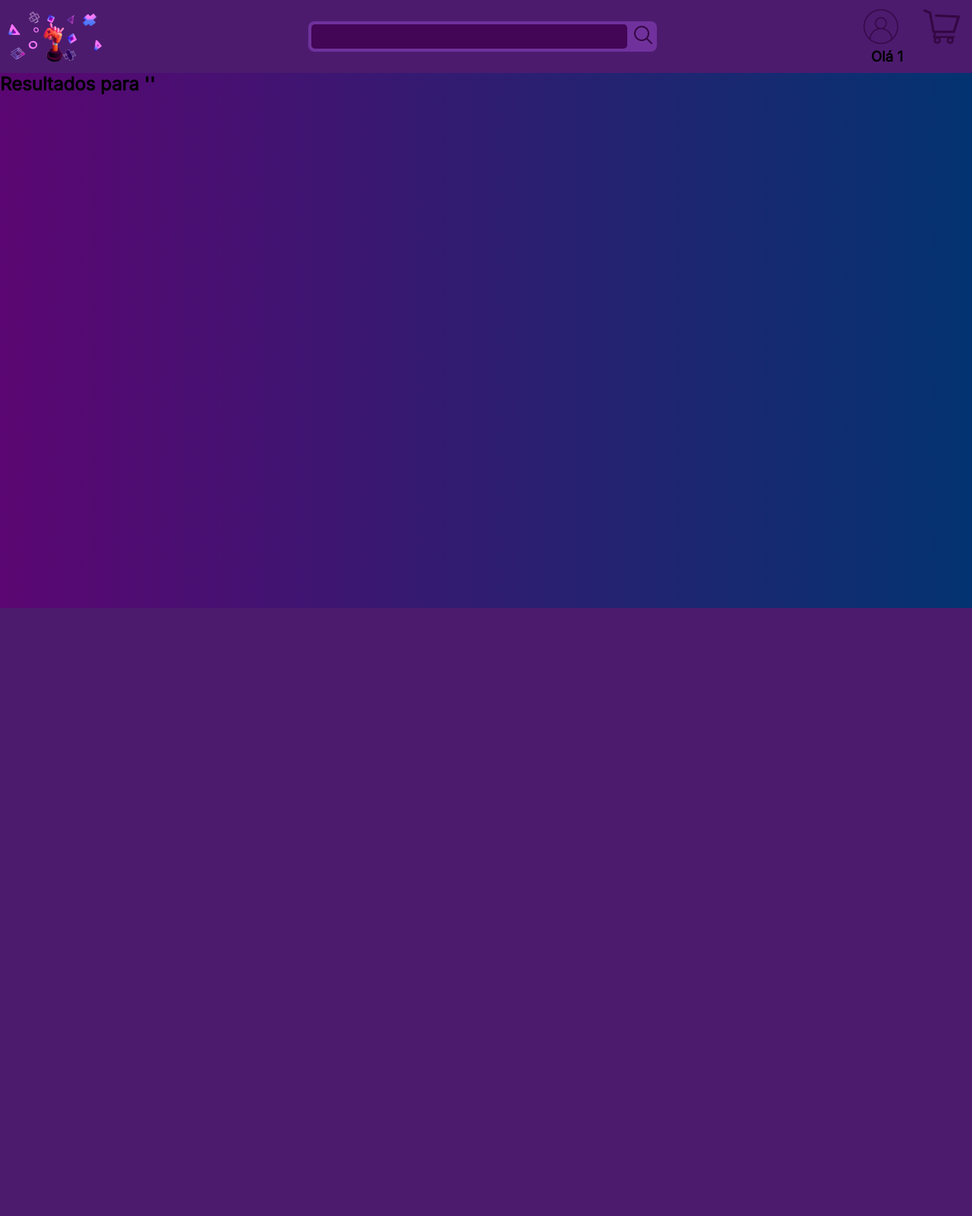
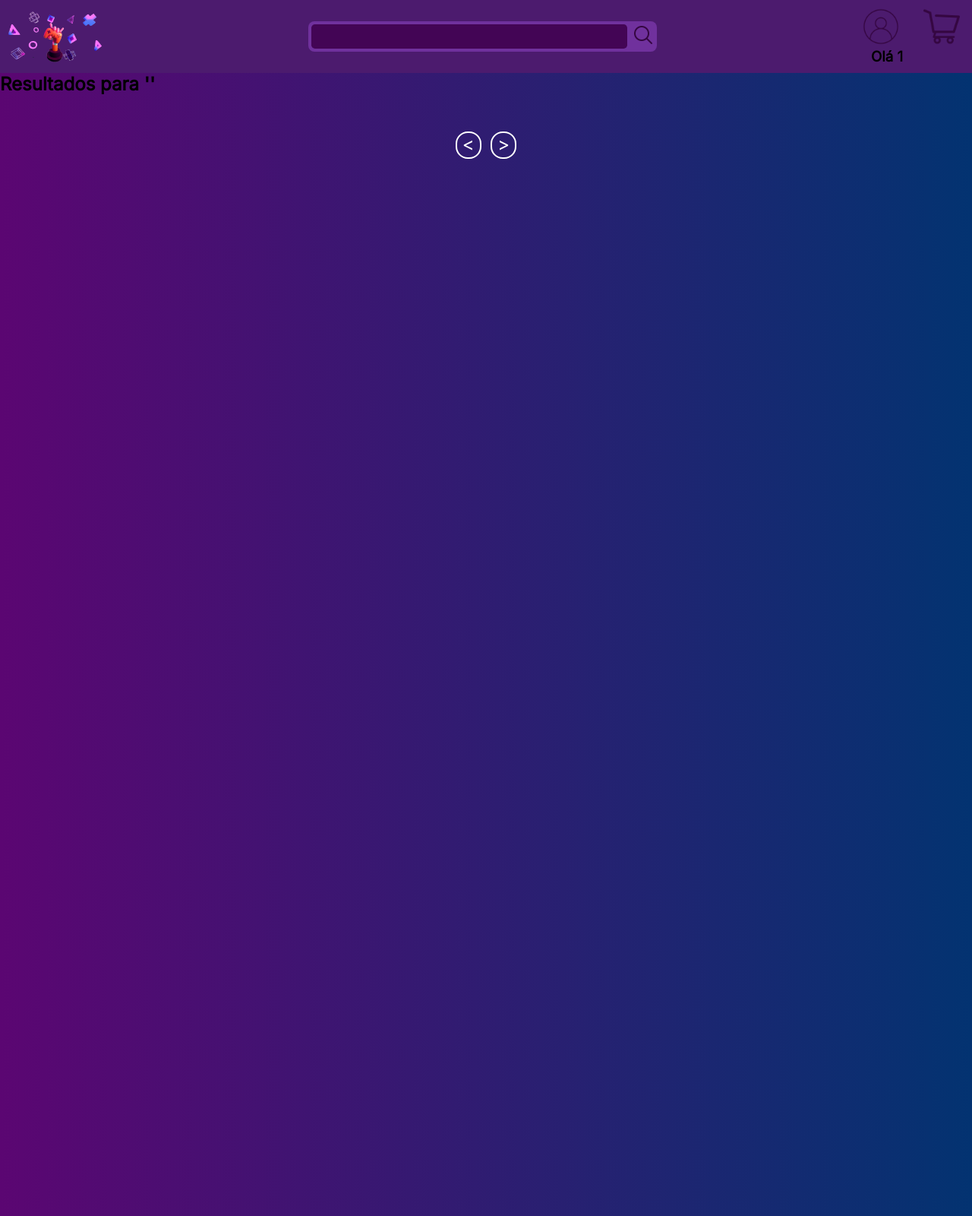
Before and after one commit to PedroCavallaro/Game-Ecommerce, a PHP site: page /home.php?username=1 in a window 1280 px wide. Shown: the whole page at 76% size. Before the commit the page ends 800 px from the top, so only its background shows below. Run offline with PHP 8.4, Linux system fonts and the light colour scheme; the visitor is signed in with stand-in values (Sample User, id 1); data that the repository does not hold is empty.

Commit message:
update hoome

```diff
--- a/views/User/style/style.css
+++ b/views/User/style/style.css
@@ -103,7 +103,7 @@ td{
     text-align: center;
 }
 table {
-    border: 2px solid black;
+    /* border: 2px solid black; */
     color: white;
     margin-top: 5px;
     border-collapse:collapse;
--- a/views/dist/home.js
+++ b/views/dist/home.js
@@ -1,5 +1,6 @@
-const shopCartBtn = document.querySelector("#shopCart"), shopCart = document.querySelector(".shop-cart-container"), closeCart = document.querySelector("#arrow-left"), add = document.querySelectorAll(".add"), item = document.querySelector(".item"), carrousel = document.querySelector(".img-carrousel"), covers = document.querySelectorAll(".i");
+const shopCartBtn = document.querySelector("#shopCart"), shopCart = document.querySelector(".shop-cart-container"), closeCart = document.querySelector("#arrow-left"), add = document.querySelectorAll(".add"), item = document.querySelector(".item"), carrousel = document.querySelector(".img-carrousel"), covers = document.querySelectorAll(".i"), card = document.querySelectorAll(".card"), moveBtns = document.querySelectorAll(".move"), checkMove = document.querySelector(".check-move");
 let actionBtns = null;
+let countCard = 0;
 window.addEventListener("load", () => {
     let c = 0;
     if (localStorage.getItem("cart")) {
@@ -15,6 +16,53 @@ window.addEventListener("load", () => {
             carrousel.style.transition = "2s ease";
         }
     }, 1 * 100 * 30);
+    for (let i = 0; i < card.length; i++) {
+        checkMove.innerHTML += ` <div id='${i}' class='check'></div>`;
+    }
+    const buttons = document.querySelectorAll(".check");
+    buttons.forEach((e) => {
+        e.addEventListener('click', () => {
+            document.querySelectorAll(".check").forEach((ele) => {
+                ele.style.backgroundColor = "white";
+            });
+            e.style.backgroundColor = "#330f3c";
+            e.style.transition = "0.2s";
+            countCard = Number(e.id) * 20;
+            card.forEach((ele) => {
+                ele.style.transform = `translate(-${countCard}rem)`;
+                ele.style.transition = "2s ease";
+            });
+            countCard = 0;
+        });
+    });
+});
+moveBtns.forEach((e) => {
+    e.addEventListener("click", () => {
+        console.log(countCard);
+        if (e.id === "left") {
+            countCard -= 20;
+            card.forEach((ele) => {
+                ele.style.transform = `translate(${countCard}rem)`;
+                ele.style.transition = "2s ease";
+            });
+        }
+        else if (e.id === "right") {
+            if (countCard !== 0) {
+                countCard += 20;
+                card.forEach((ele) => {
+                    ele.style.transform = `translate(${countCard}rem)`;
+                    ele.style.transition = "2s ease";
+                });
+            }
+        }
+        if (countCard === (card.length * -20)) {
+            countCard = 0;
+            card.forEach((ele) => {
+                ele.style.transform = `translate(0%)`;
+                ele.style.transition = "2s ease";
+            });
+        }
+    });
 });
 shopCartBtn?.addEventListener('click', () => {
     actionBtns = document.querySelectorAll(".action");
--- a/views/home.php
+++ b/views/home.php
@@ -74,7 +74,7 @@ $search =  isset($_GET["search"]) ? $_GET["search"] : "";
                 </div>";
             }
         ?>
-
+        <section class="products-container">
             <section class="products">
             <?php
 
@@ -96,6 +96,14 @@ $search =  isset($_GET["search"]) ? $_GET["search"] : "";
 
             ?>
             </section>
+        </section>
+        <div class="move-buttons">
+            <input class="move" id="right" type="button" value="<">
+            <div class="check-move">
+
+            </div>
+            <input class="move" id="left" type="button" value=">">
+        </div>
     </main>
     <script type="module" src="./dist/home.js"></script>
 </body>
--- a/views/style/home.css
+++ b/views/style/home.css
@@ -14,6 +14,7 @@ header {
 body {
   overflow-x: hidden;
   background: linear-gradient(to right, #5b0672, #033371);
+  height: 100rem;
 }
 #searchContainer {
   display: flex;
@@ -78,6 +79,7 @@ header > a > img {
     width: 100%;
 }
 .carrousel{
+    box-shadow: 0px 0px 30px 2px rgba(0,0,0,0.75);
     display: flex;
     background-color: black;
     width: 70rem;
@@ -113,24 +115,23 @@ header > a > img {
     position: relative;
 
 }
-#carrousel-game-tittle{
-  position: absolute;
-  color:black;
-  z-index: 999;
-  font-size: 25px;
-  margin-left: 7px;
-  top:1rem;
-}
 .cod{
   visibility: hidden;
 }
-.products {
+.products-container{
 
+  width: 100%;
   display: flex;
   justify-content: center;
   align-items: center;
-  height: 80dvh;
+  margin-top: 2rem;
+}
+.products {
+  width: 60rem;
+  overflow: hidden;
+  display: flex;
   gap: 2rem;
+
 }
 .shop-cart-container{
     display: none;
@@ -228,6 +229,7 @@ header > a > img {
     top:-2rem;
 }
 .card {
+  margin-top: 6rem;
   flex-direction: column;
   width: 18rem;
   height: 25rem;
@@ -237,6 +239,12 @@ header > a > img {
   align-items: center;
   color: black;
   background-color: white;
+}
+.move-buttons{
+  margin-top: 1rem;
+  display: flex;
+  justify-content: center;
+  align-items: center;
 }
 .cover {
   position: relative;
@@ -282,9 +290,57 @@ header > a > img {
   color: #350741;
 }
 .arrow {
-    font-size: 2rem;
+  font-size: 2rem;
   cursor: pointer;
   height: 2rem;
   width: 2rem;
   margin-right: 2.3rem;
 }
+.check{
+  cursor: pointer;
+  width: 0.6rem;
+  height: 0.6rem;
+  border-radius: 1rem ;
+  background-color: white;
+}
+.check-move{
+  display: flex;
+  justify-content: center;
+  align-items: center;
+  gap:4px;
+}
+#left{
+  text-align: center;
+  padding-bottom: 3px;
+  cursor: pointer;
+  font-size: 24px;
+  background: none;
+  border: 2px solid;
+  width: 2.1rem;
+  border-radius: 1rem;
+  margin-left: 0.4rem;
+}
+.move-buttons > input[type="button"]{
+  color: white;
+}
+#right{
+  text-align: center;
+  padding-bottom: 3px;
+  cursor: pointer;
+  font-size: 24px;
+  font-display: white;
+  background: none;
+  border: 2px solid;
+  width: 2.1rem;
+  border-radius: 1rem;
+  margin-right: 0.4rem;
+}
+
+.move-buttons > input[type="button"]:hover{
+  color: black;
+  transition: 0.3s;
+}
+.check.selected{
+  background-color: #330f3c;
+
+}
```
Also changed, not shown: ts/home.ts (+61 -2 lines), covers/dbfighterz.jpeg (added), covers/thewithcer.jpeg (added). Lines whose indentation alone changed are shown as unchanged.
